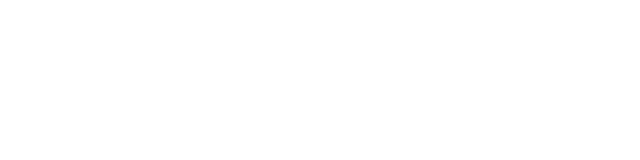
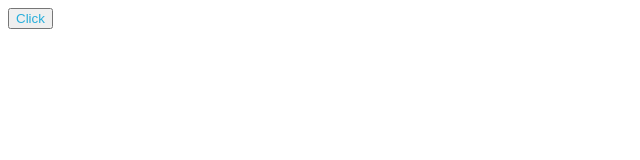
Before and after one commit to Hyfa-Hassan/Button-Action-with-Class-Component---Class-based-components-First-Class-based-C---sf5yio1u3wbu, a React app: page / in a window 1280 px wide. Shown: the top 160 px of the page, without its empty margins (0-640 px from the left). Built offline with nearby package versions, Linux system fonts and the light colour scheme.

Commit message:
Update App.js

```diff
--- a/src/components/App.js
+++ b/src/components/App.js
@@ -9,7 +9,7 @@
     render() {
     	return(
     		<div id="main">
-				{ /* Do not remove this main div!! */ }
+			<button id="click">Click</button>
     		</div>
     	);
     }
```
